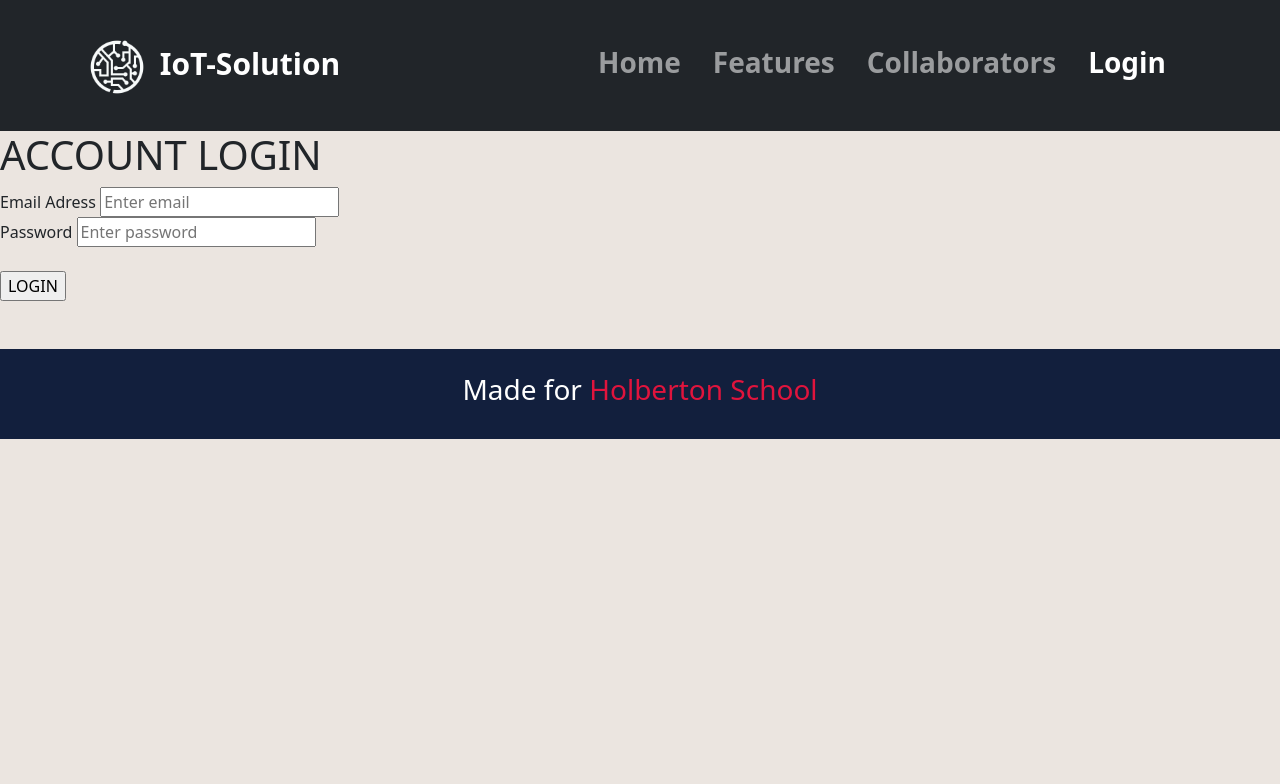
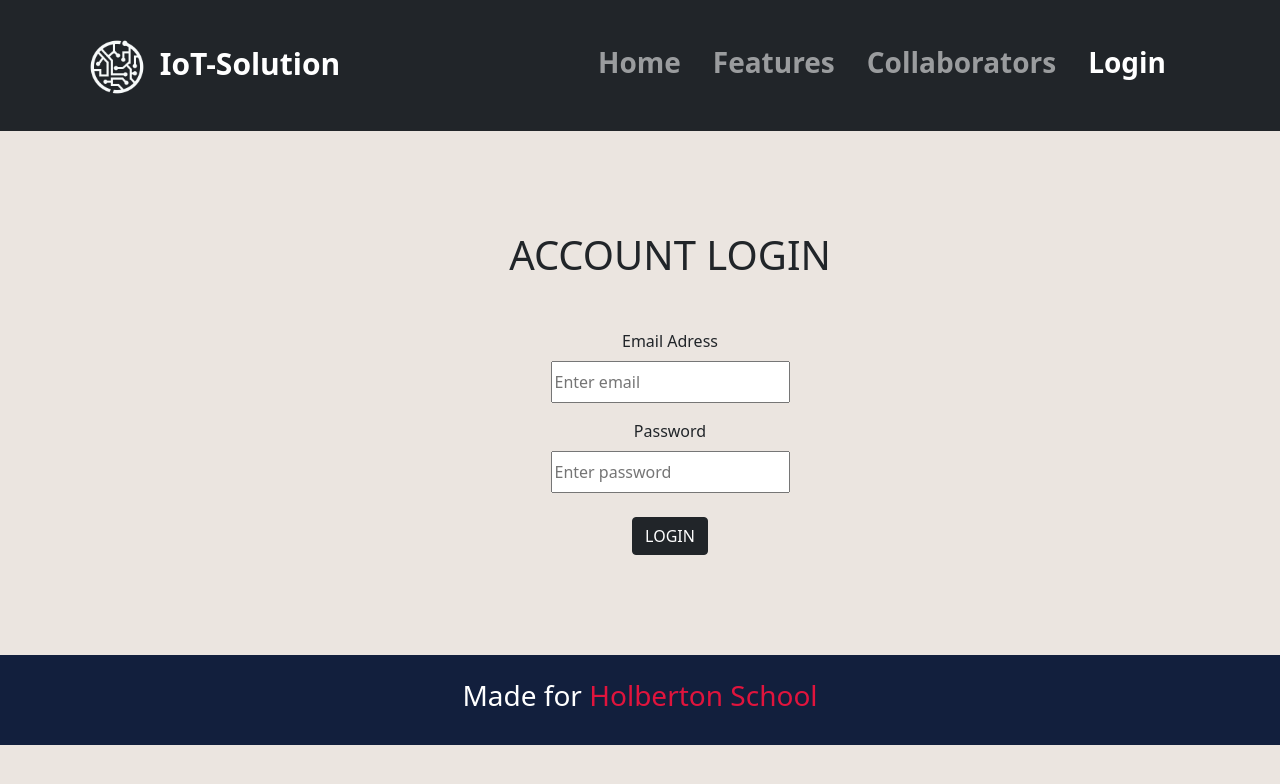
Before and after one commit to lemejiamo/IOT_Solutions, a Flask app: page /login in a window 1280 px wide. Shown: the top 784 px of the page. Run offline with Flask 2, Linux system fonts and the light colour scheme.

Commit message:
Improve login view

```diff
--- a/api/v1/templates/login.html
+++ b/api/v1/templates/login.html
@@ -2,19 +2,20 @@
 {% block title %}Login{% endblock %}
 
 {% block content %}
-    <div class="login-container">
+    <div class="container" style="margin: 100px" align="center">
+        <h1 style="margin:50px">ACCOUNT LOGIN</h1>
         <form method="POST">
-            <h1>ACCOUNT LOGIN </h1>
+            <label for="email" class="form-label">Email Adress</label>
+            <div class="mb-3">
+                <input type="email" class="col-form-label" id="email" name="email" placeholder="Enter email">
+            </div>
+            <label for="password" class="form-label">Password</label>
             <div class="form-group">
-                <label for="email">Email Adress</label>
-                <input type="email" class="controls" id="email" name="email" placeholder="Enter email">
-            </div>
-            <div class="form-group">
-                <label for="password">Password</label>
-                <input type="password" class="controls" id="password" name="password" placeholder="Enter password">
+
+                <input type="password" class="col-form-label" id="password" name="password" placeholder="Enter password">
             </div>
             <br />
-            <input class="button" type="submit" value="LOGIN">
+            <input class="btn btn-dark" type="submit" value="LOGIN">
         </form>
     </div>
 {% endblock %}
```
